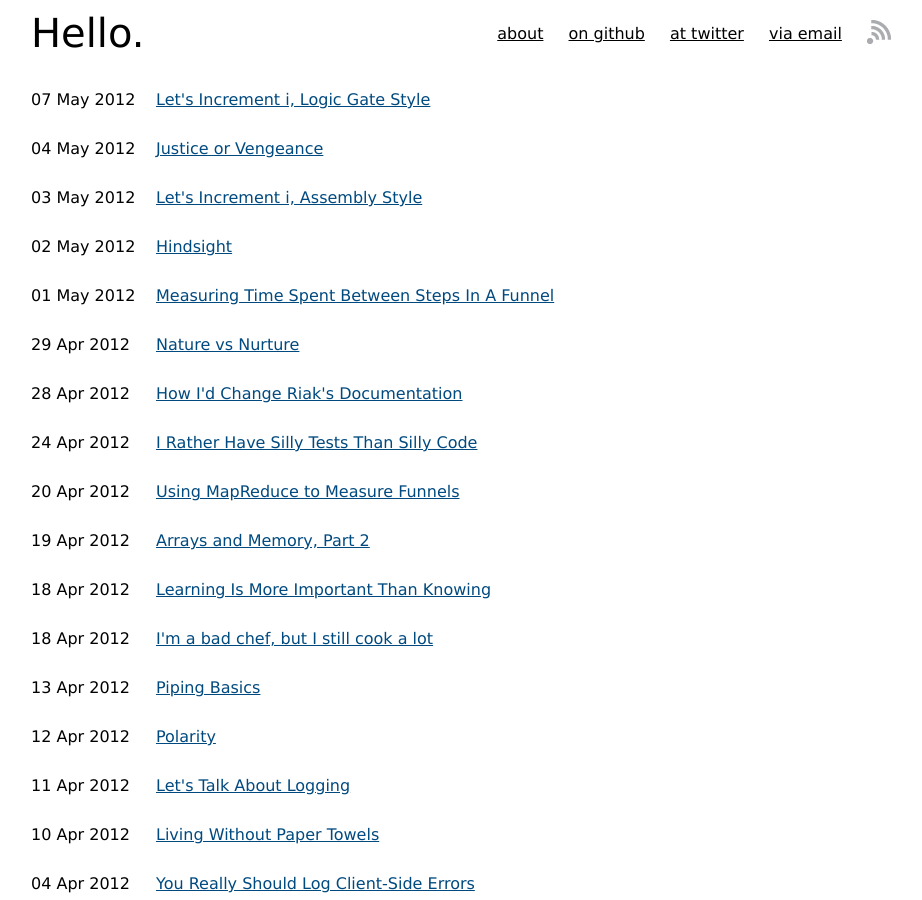
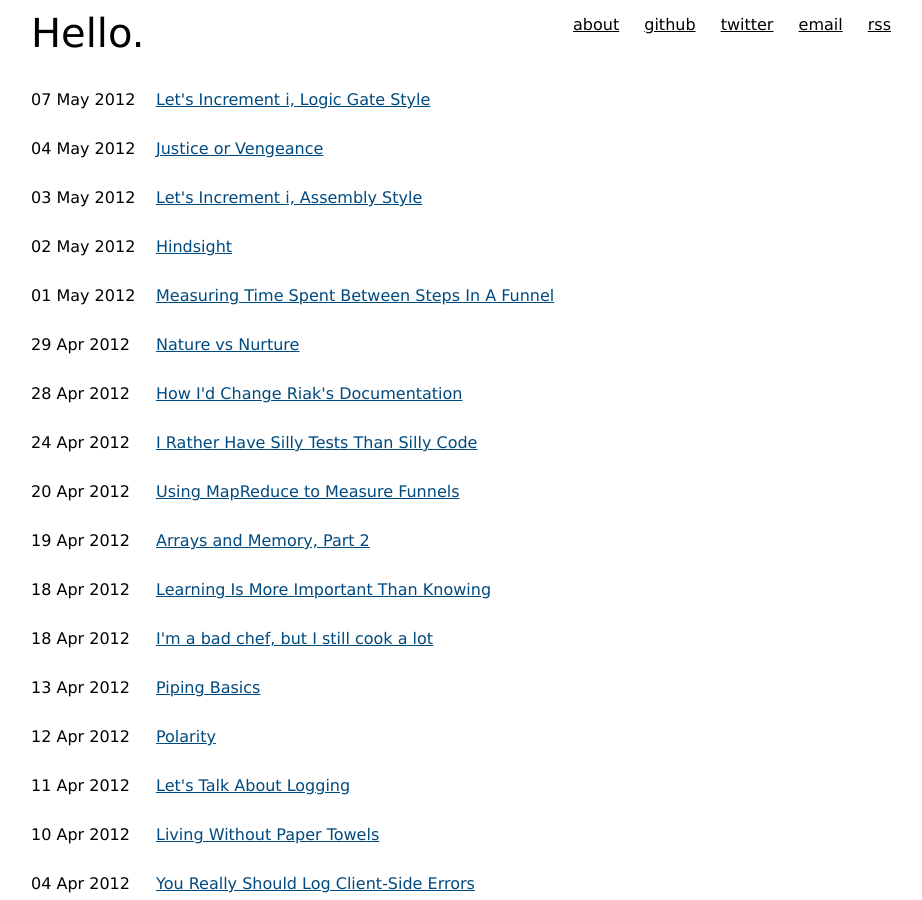
Before and after one commit to fehmicansaglam/fehmicansaglam.github.com, a Jekyll site: the page built from index.html, in a window 1280 px wide and 900 px high. Shown: the whole window, without its empty margins (149-1071 px from the left). Built offline with Jekyll 4.4.1, drawn with Linux system fonts in a browser that asks for light colours; nearby versions of some CDN libraries.

Commit message:
simpified top nav

```diff
--- a/index.html
+++ b/index.html
@@ -7,10 +7,10 @@ title: Karl Seguin
   <a href="/" id="hello">Hello.</a>
   <nav>
     <a href="/about.html" id="about">about</a>
-    <a href="//github.com/karlseguin">on github</a>
-    <a href="//twitter.com/karlseguin">at twitter</a>
-    <a href="mailto:karl@openmymind.net">via email</a>
-    <a href="//feeds.feedburner.com/KarlSeguinsBlog"><img src="/assets/rss.png" width="24" height="24" alt="rss" /></a>
+    <a href="//github.com/karlseguin">github</a>
+    <a href="//twitter.com/karlseguin">twitter</a>
+    <a href="mailto:karl@openmymind.net">email</a>
+    <a href="//feeds.feedburner.com/KarlSeguinsBlog">rss</a>
   </nav>
 </header>
 
```
